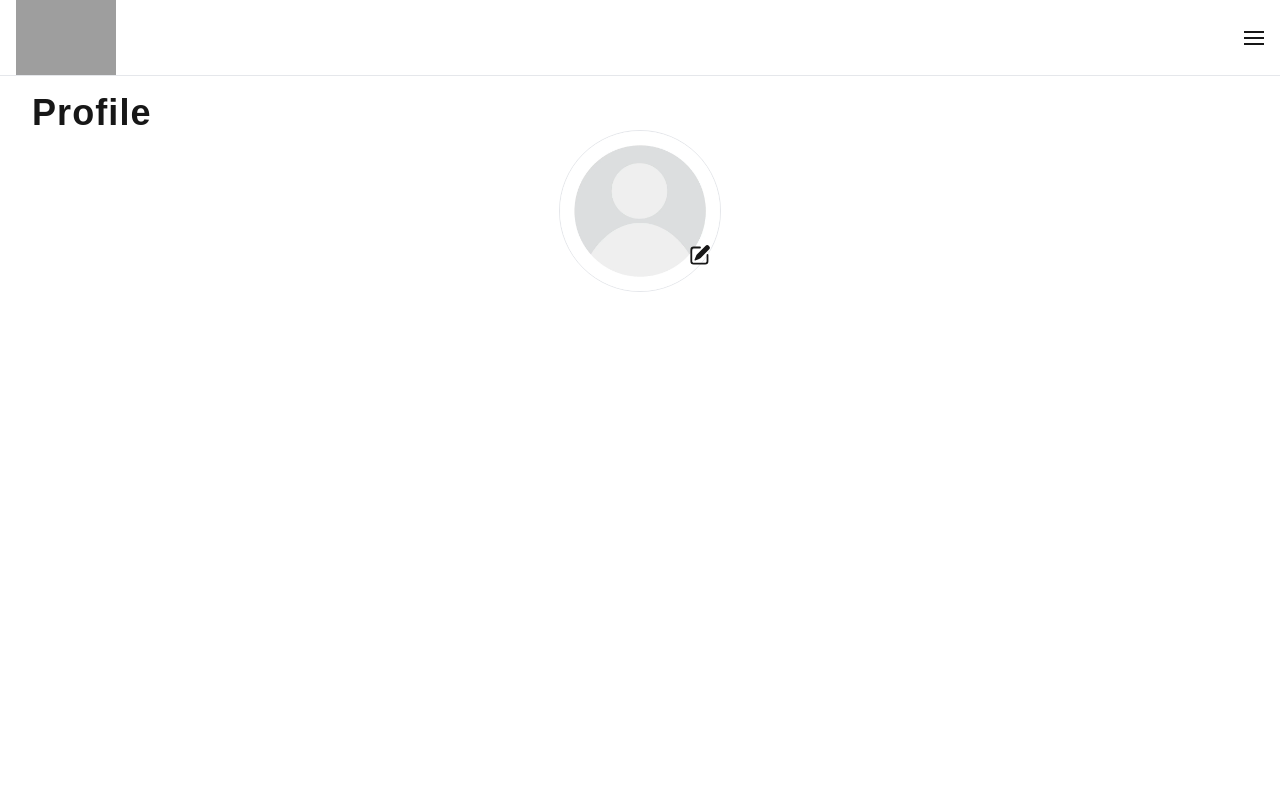
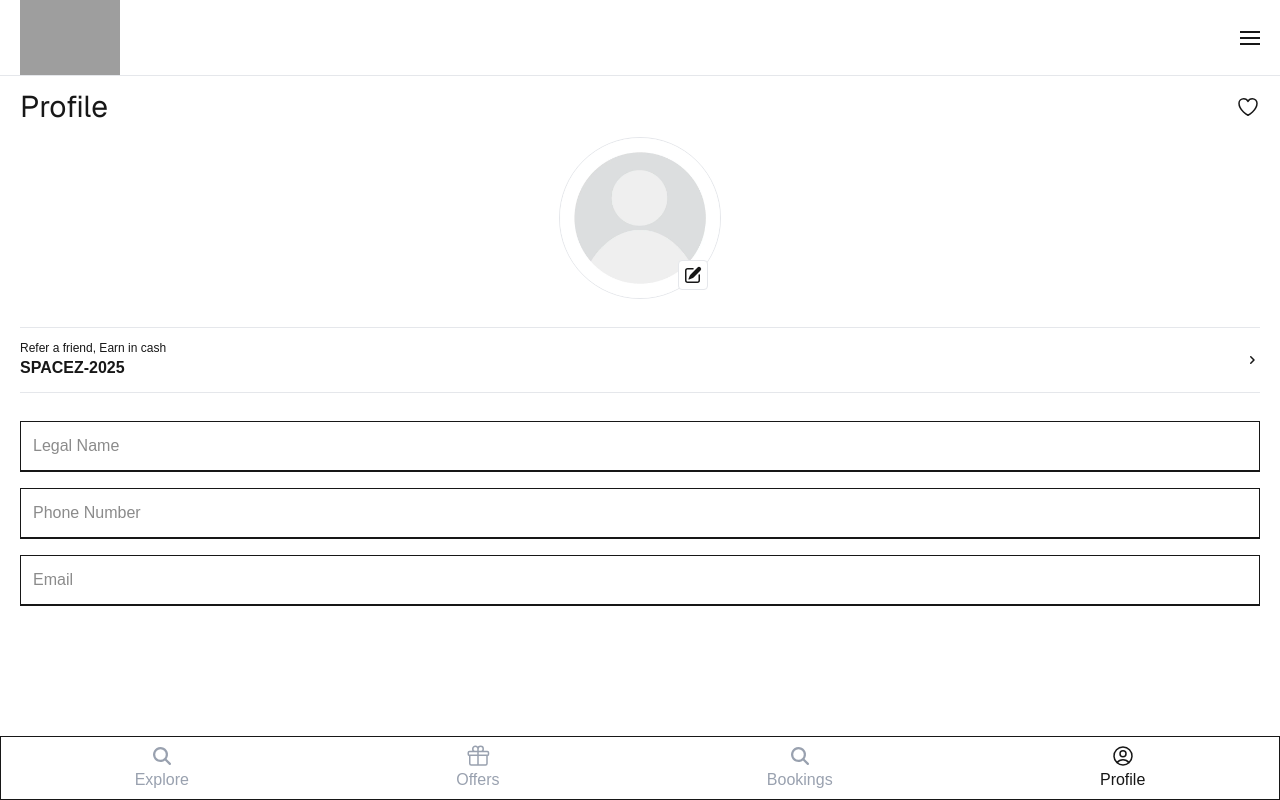
Before and after one commit to Karthikk7293/spacez-app, a Next.js app: page /profile in a window 1280 px wide. Built offline with nearby package versions, Linux system fonts and the light colour scheme; grey boxes are pictures that could not be loaded.

Commit message:
👌 IMPROVE: updated all the sections

```diff
--- a/app/profile/page.tsx
+++ b/app/profile/page.tsx
@@ -1,12 +1,16 @@
 'use client'
 
+import InputBox from "@/components/ui/InputBox"
 import Image from "next/image"
+import { useState } from "react"
 
 const ProfilePage = () => {
+    const [show, setShow] = useState(false)
+    const [active, setActive] = useState(false)
     return (
-        <div className={` `}>
-            <header className="border-b border-b-gray-200">
-                <div className="flex  justify-between items-center  px-4">
+        <div className="">
+            <header className="border-b border-b-gray-200 px-5">
+                <div className="flex  justify-between items-center  ">
                     <div className="">
                         <Image className="" height={50} width={100} src={'https://res.cloudinary.com/dz3tveb47/image/upload/v1741425295/logo_for_websiter_1_1_iz3hbc.png'} alt="logo" />
                     </div>
@@ -18,23 +22,96 @@ const ProfilePage = () => {
                 </div>
 
             </header>
-            <div className="pt-5">
-                <h2 className={` pl-8 text-primaryB7  !leading-[34px]  mobile:!text-[28px] mobile:!leading-[30px] mobile:!capitalize  text-[36px] font-bold tracking-[0.03em] mobile:text-[28px] mobile:font-extrabold mobile:tracking-[0.02em] `} >
-                    Profile
-                </h2>
-                <div className="flex justify-center ">
+            <div className="px-5 ">
+                <div className="flex justify-between items-center  py-2 ">
+                    <h2 className={`text-[30px] font-sans `} >
+                        Profile
+                    </h2>
+                    <span onClick={(() => setShow(!show))}>
+                        {show ? <svg xmlns="http://www.w3.org/2000/svg" viewBox="0 0 24 24" fill="currentColor" className="size-6">
+                            <path d="m11.645 20.91-.007-.003-.022-.012a15.247 15.247 0 0 1-.383-.218 25.18 25.18 0 0 1-4.244-3.17C4.688 15.36 2.25 12.174 2.25 8.25 2.25 5.322 4.714 3 7.688 3A5.5 5.5 0 0 1 12 5.052 5.5 5.5 0 0 1 16.313 3c2.973 0 5.437 2.322 5.437 5.25 0 3.925-2.438 7.111-4.739 9.256a25.175 25.175 0 0 1-4.244 3.17 15.247 15.247 0 0 1-.383.219l-.022.012-.007.004-.003.001a.752.752 0 0 1-.704 0l-.003-.001Z" />
+                        </svg>
+                            : <svg xmlns="http://www.w3.org/2000/svg" fill="none" viewBox="0 0 24 24" strokeWidth={1.5} stroke="currentColor" className="size-6">
+                                <path strokeLinecap="round" strokeLinejoin="round" d="M21 8.25c0-2.485-2.099-4.5-4.688-4.5-1.935 0-3.597 1.126-4.312 2.733-.715-1.607-2.377-2.733-4.313-2.733C5.1 3.75 3 5.765 3 8.25c0 7.22 9 12 9 12s9-4.78 9-12Z" />
+                            </svg>
+                        }
+                    </span>
+
+                </div>
+                <div className="flex justify-center pb-7 ">
                     <div className="border rounded-full border-gray-200 w-fit relative ">
                         <Image width={160} height={160} alt="avatar" src={"/avatar.webp"} className="rounded-full" />
                         {/* <PencilSquareIcon className="w-6 h-6 absolute" /> */}
 
-                        <svg xmlns="http://www.w3.org/2000/svg" viewBox="0 0 20 20" fill="currentColor" className="size-6 absolute  right-2 bottom-6">
-                            <path d="m5.433 13.917 1.262-3.155A4 4 0 0 1 7.58 9.42l6.92-6.918a2.121 2.121 0 0 1 3 3l-6.92 6.918c-.383.383-.84.685-1.343.886l-3.154 1.262a.5.5 0 0 1-.65-.65Z" />
-                            <path d="M3.5 5.75c0-.69.56-1.25 1.25-1.25H10A.75.75 0 0 0 10 3H4.75A2.75 2.75 0 0 0 2 5.75v9.5A2.75 2.75 0 0 0 4.75 18h9.5A2.75 2.75 0 0 0 17 15.25V10a.75.75 0 0 0-1.5 0v5.25c0 .69-.56 1.25-1.25 1.25h-9.5c-.69 0-1.25-.56-1.25-1.25v-9.5Z" />
-                        </svg>
+                        <span className="absolute right-3 bottom-2 border rounded p-1 border-gray-200 bg-white">
+                            <svg xmlns="http://www.w3.org/2000/svg" viewBox="0 0 20 20" fill="currentColor" className="size-5">
+                                <path d="m5.433 13.917 1.262-3.155A4 4 0 0 1 7.58 9.42l6.92-6.918a2.121 2.121 0 0 1 3 3l-6.92 6.918c-.383.383-.84.685-1.343.886l-3.154 1.262a.5.5 0 0 1-.65-.65Z" />
+                                <path d="M3.5 5.75c0-.69.56-1.25 1.25-1.25H10A.75.75 0 0 0 10 3H4.75A2.75 2.75 0 0 0 2 5.75v9.5A2.75 2.75 0 0 0 4.75 18h9.5A2.75 2.75 0 0 0 17 15.25V10a.75.75 0 0 0-1.5 0v5.25c0 .69-.56 1.25-1.25 1.25h-9.5c-.69 0-1.25-.56-1.25-1.25v-9.5Z" />
+                            </svg>
+                        </span>
+
 
                     </div>
                 </div>
+                <hr className="text-gray-200" />
+                <div className="py-3  flex justify-between items-center">
+                    <div>
+                        <p className="text-xs">Refer a friend, Earn in cash</p>
+                        <p className="font-bold">SPACEZ-{new Date().getFullYear()}</p>
+                    </div>
+                    <span>
+                        <svg xmlns="http://www.w3.org/2000/svg" viewBox="0 0 16 16" fill="currentColor" className="size-4">
+                            <path fillRule="evenodd" d="M6.22 4.22a.75.75 0 0 1 1.06 0l3.25 3.25a.75.75 0 0 1 0 1.06l-3.25 3.25a.75.75 0 0 1-1.06-1.06L8.94 8 6.22 5.28a.75.75 0 0 1 0-1.06Z" clipRule="evenodd" />
+                        </svg>
+
+                    </span>
+
+                </div>
+                <hr className="text-gray-200" />
+                <div className="pt-5">
+                    <InputBox name={"email"} type={"text"} placeHolder={"Legal Name"} required={true} readOnly={false} isBlur={false} state="" />
+                    <InputBox name={"mobile"} type={"text"} placeHolder={"Phone Number"} required={true} readOnly={false} isBlur={false} state="" />
+                    <InputBox name={"email"} type={"email"} placeHolder={"Email"} required={true} readOnly={false} isBlur={false} state="" />
+                </div>
             </div>
+            <footer className="border fixed bottom-0 h-16 w-full">
+                <div className="flex justify-around items-center  h-full">
+                    <div className={`flex flex-col  justify-center items-center ${active ? "" : "text-gray-400"}  `}>
+                        <span className="" >
+                            <svg xmlns="http://www.w3.org/2000/svg" viewBox="0 0 16 16" fill="currentColor" className="size-6 ">
+                                <path fillRule="evenodd" d="M9.965 11.026a5 5 0 1 1 1.06-1.06l2.755 2.754a.75.75 0 1 1-1.06 1.06l-2.755-2.754ZM10.5 7a3.5 3.5 0 1 1-7 0 3.5 3.5 0 0 1 7 0Z" clipRule="evenodd" />
+                            </svg>
+                        </span>
+                        <span>Explore</span>
+                    </div>
+                    <div className={`flex flex-col  justify-center items-center ${active ? "" : "text-gray-400"}  `}>
+                        <span className="" >
+                            <svg xmlns="http://www.w3.org/2000/svg" fill="none" viewBox="0 0 24 24" strokeWidth={1.5} stroke="currentColor" className="size-6">
+                                <path strokeLinecap="round" strokeLinejoin="round" d="M21 11.25v8.25a1.5 1.5 0 0 1-1.5 1.5H5.25a1.5 1.5 0 0 1-1.5-1.5v-8.25M12 4.875A2.625 2.625 0 1 0 9.375 7.5H12m0-2.625V7.5m0-2.625A2.625 2.625 0 1 1 14.625 7.5H12m0 0V21m-8.625-9.75h18c.621 0 1.125-.504 1.125-1.125v-1.5c0-.621-.504-1.125-1.125-1.125h-18c-.621 0-1.125.504-1.125 1.125v1.5c0 .621.504 1.125 1.125 1.125Z" />
+                            </svg>
+
+                        </span>
+                        <span>Offers</span>
+                    </div>
+                    <div className={`flex flex-col  justify-center items-center ${active ? "" : "text-gray-400"}  `}>
+                        <span className="" >
+                            <svg xmlns="http://www.w3.org/2000/svg" viewBox="0 0 16 16" fill="currentColor" className="size-6 ">
+                                <path fillRule="evenodd" d="M9.965 11.026a5 5 0 1 1 1.06-1.06l2.755 2.754a.75.75 0 1 1-1.06 1.06l-2.755-2.754ZM10.5 7a3.5 3.5 0 1 1-7 0 3.5 3.5 0 0 1 7 0Z" clipRule="evenodd" />
+                            </svg>
+                        </span>
+                        <span>Bookings</span>
+                    </div>
+                    <div onClick={(() => setActive(!active))} className={` flex flex-col  justify-center items-center ${!active ? "" : "text-gray-400"}`}>
+                        <span className="" >
+                            <svg xmlns="http://www.w3.org/2000/svg" fill="none" viewBox="0 0 24 24" strokeWidth={1.5} stroke="currentColor" className="size-6">
+                                <path strokeLinecap="round" strokeLinejoin="round" d="M17.982 18.725A7.488 7.488 0 0 0 12 15.75a7.488 7.488 0 0 0-5.982 2.975m11.963 0a9 9 0 1 0-11.963 0m11.963 0A8.966 8.966 0 0 1 12 21a8.966 8.966 0 0 1-5.982-2.275M15 9.75a3 3 0 1 1-6 0 3 3 0 0 1 6 0Z" />
+                            </svg>
+                        </span>
+                        <span>Profile</span>
+                    </div>
+                </div>
+
+            </footer>
         </div>
     )
 }
--- a/components/ui/InputBox.tsx
+++ b/components/ui/InputBox.tsx
@@ -25,7 +25,7 @@ const InputBox = ({ type, name, placeHolder, required, readOnly, state }: InputB
     return (
         <div>
             <input
-                className=""
+                className="border border-b-2 w-full p-3 my-2"
                 type={type}
                 name={name}
                 placeholder={placeHolder}
--- a/components/ui/ProfileForm.tsx
+++ b/components/ui/ProfileForm.tsx
@@ -0,0 +1,9 @@
+'use client'
+
+const ProfileForm = () => {
+    return (
+        <div>ProfileForm</div>
+    )
+}
+
+export default ProfileForm
```
